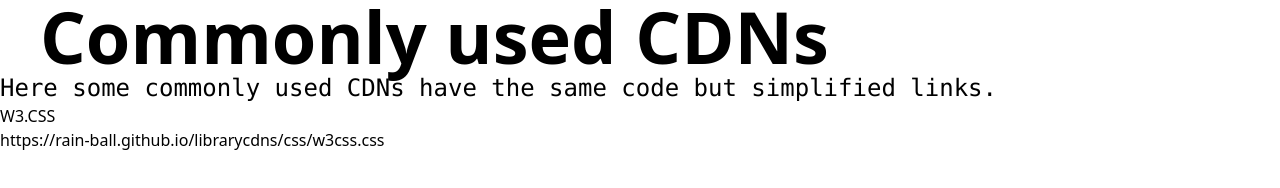
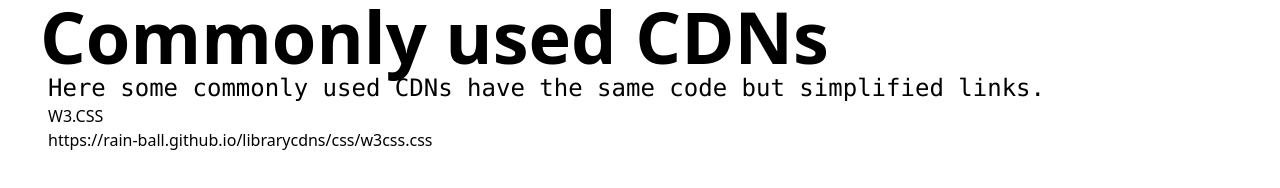
Before and after one commit to Rain-ball/rain-ball.github.io, a plain HTML site: page librarycdns/index.html in a window 1280 px wide. Drawn offline with nearby package versions, Linux system fonts and the light colour scheme.

Commit message:
Update index.html

```diff
--- a/librarycdns/index.html
+++ b/librarycdns/index.html
@@ -6,8 +6,8 @@
   </head>
   <body>
     <h1 class="text-7xl font-bold ml-10">Commonly used CDNs</h1>
-    <p class="font-mono text-2xl">Here some commonly used CDNs have the same code but simplified links.</p>
-    <dl>
+    <p class="font-mono text-2xl ml-12">Here some commonly used CDNs have the same code but simplified links.</p>
+    <dl class="ml-12">
       <dt>W3.CSS</dt><dd><a href="https://rain-ball.github.io/librarycdns/css/w3css.css">https://rain-ball.github.io/librarycdns/css/w3css.css</a></dd>
     </dl>
   </body>
```
